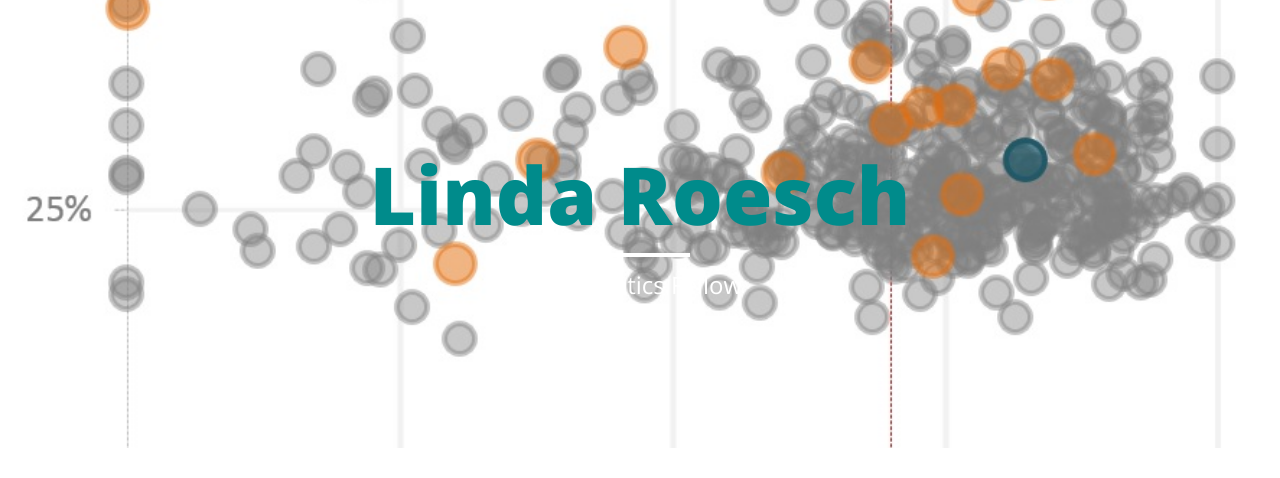
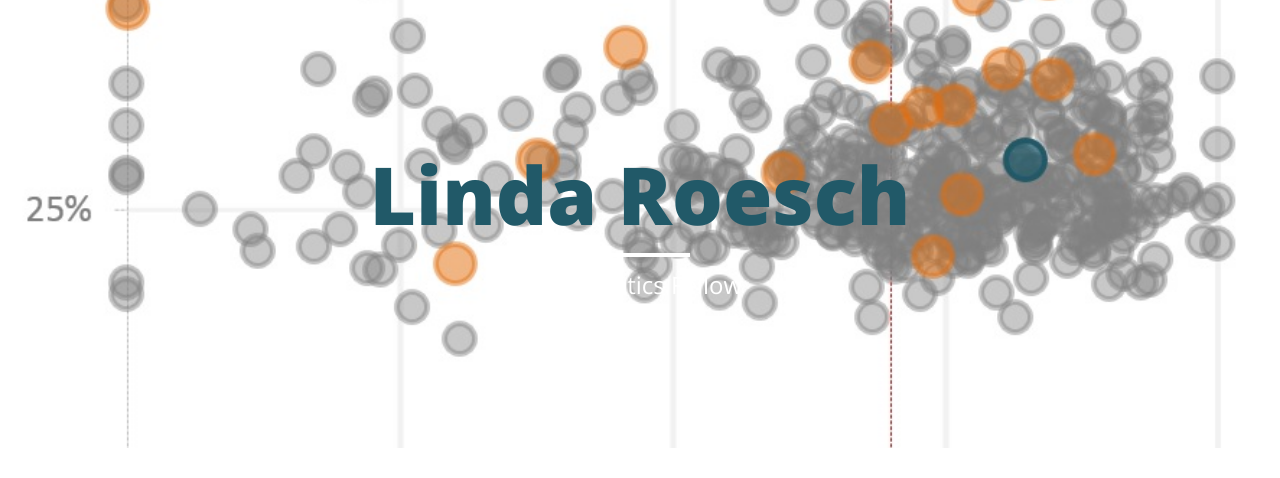
Before and after one commit to lindaroesch/lindaroesch.github.io, a Jekyll site: the page built from index.html, in a window 1280 px wide. Shown: the part 100-578 px from the top of the page. Built offline with Jekyll 4.4.1, drawn with Linux system fonts in a browser that asks for light colours; nearby versions of some CDN libraries; grey boxes are pictures that could not be loaded.

Commit message:
Update clean-blog.css

```diff
--- a/css/clean-blog.css
+++ b/css/clean-blog.css
@@ -38,7 +38,7 @@ hr.small{max-width:100px;margin:15px auto;border-width:4px;border-color:white;}
 .intro-header{background:no-repeat center center;background-color:#808080;background-attachment:scroll;-webkit-background-size:cover;-moz-background-size:cover;background-size:cover;-o-background-size:cover;margin-bottom:50px;}
 .intro-header .site-heading,
 .intro-header .post-heading,
-.intro-header .page-heading{padding:150px 0 100px;color:DarkCyan;}
+.intro-header .page-heading{padding:150px 0 100px;color:rgb(33, 89, 104);}
 @media only screen and (min-width:768px){.intro-header .site-heading,
 .intro-header .post-heading,
 .intro-header .page-heading{padding:150px 0;}
```
